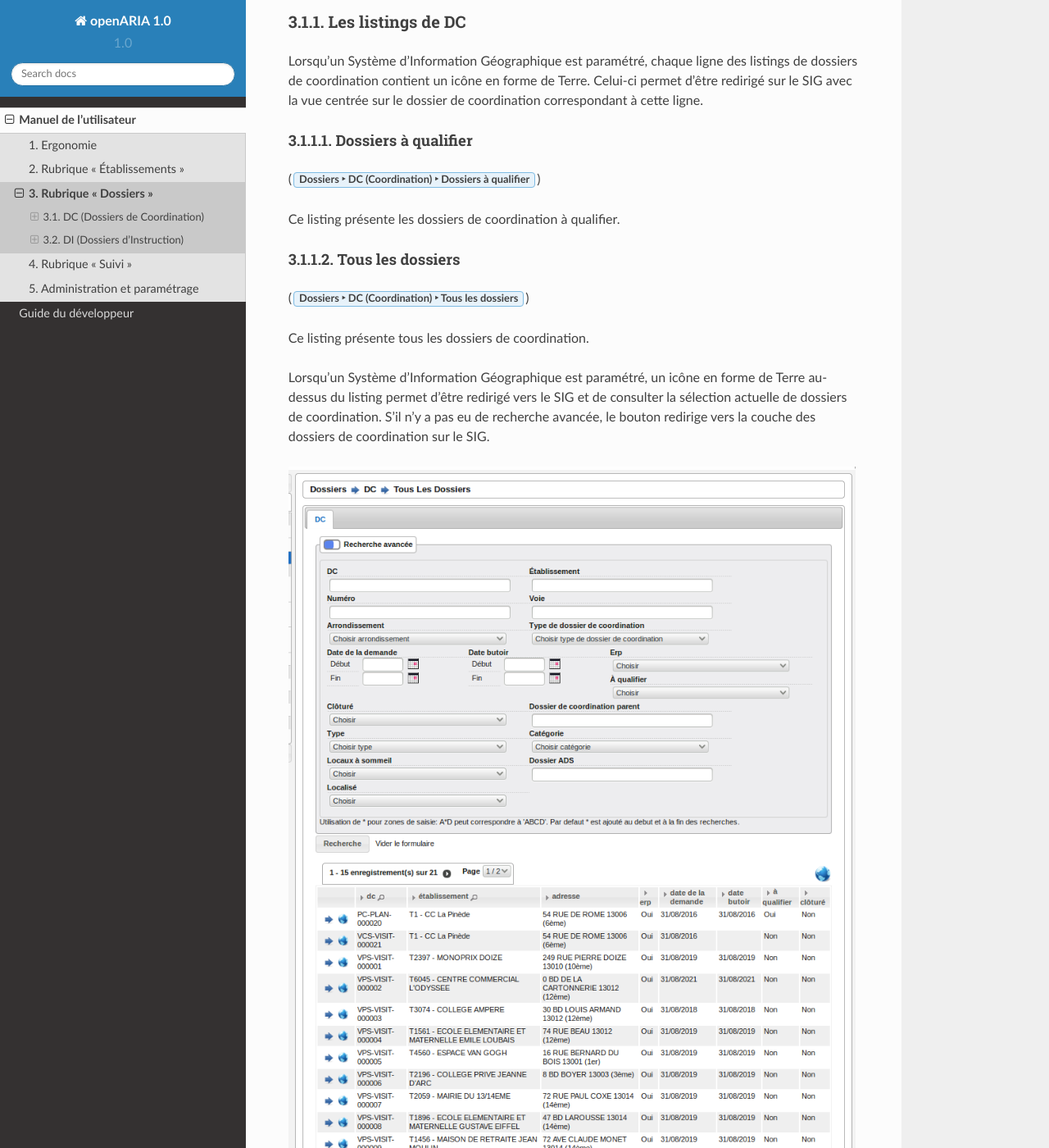
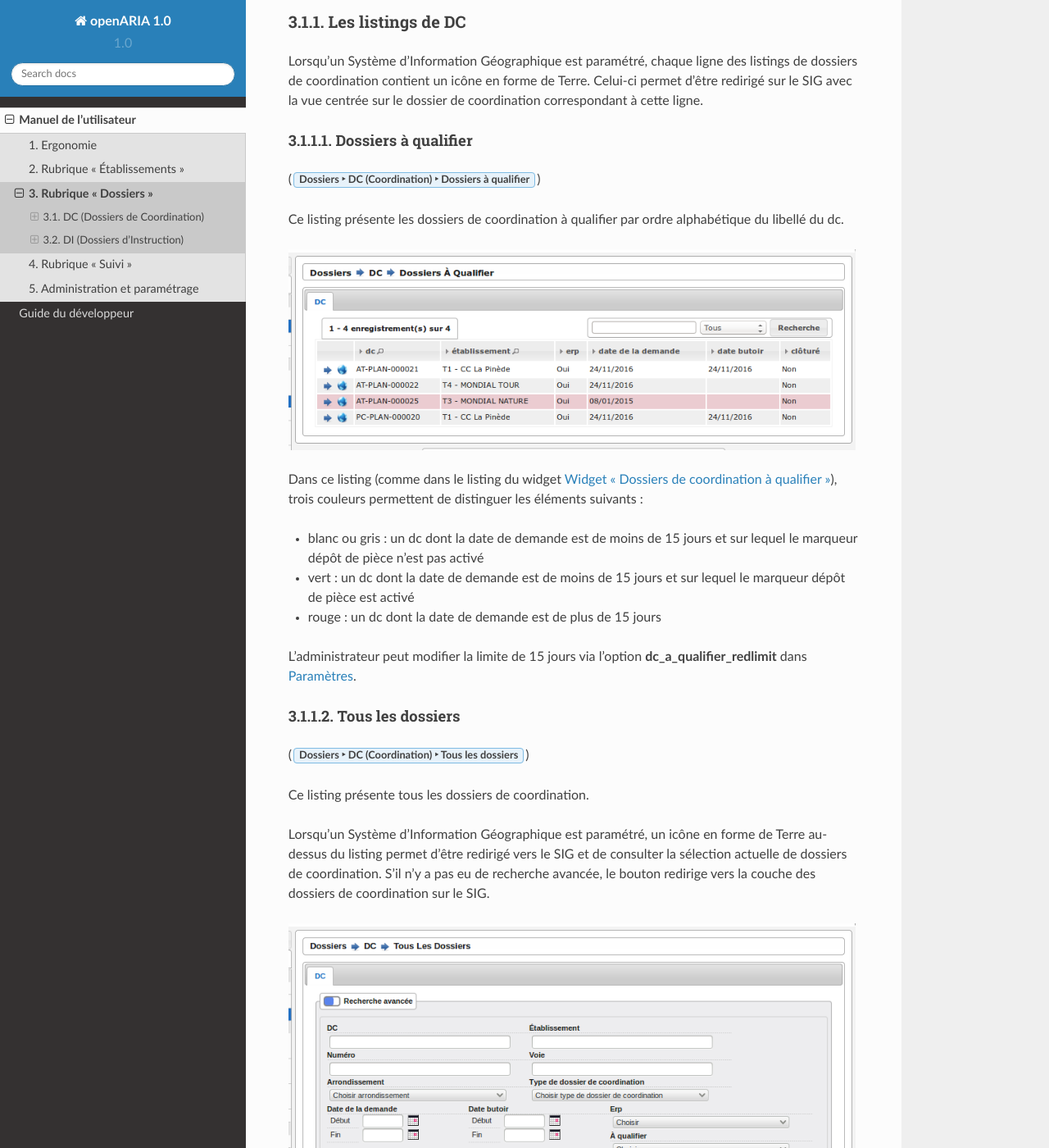
Before and after one commit to jcerini/openaria-documentation, a Sphinx documentation site: the page built from source/manuel_utilisateur/dossiers/index.rst, in a window 1280 px wide and 1400 px high, scrolled down 986 px. Shown: the whole window at 82% size. Built offline with Sphinx 7.4.7 and the Read the Docs theme 2.0.0, drawn with Linux system fonts in a browser that asks for light colours.

Commit message:
Ajoute la description du listing des dossiers à qualifier.

```diff
--- a/source/manuel_utilisateur/dossiers/index.rst
+++ b/source/manuel_utilisateur/dossiers/index.rst
@@ -25,12 +25,26 @@ Les listings de DC
 
 Lorsqu'un Système d'Information Géographique est paramétré, chaque ligne des listings de dossiers de coordination contient un icône en forme de Terre. Celui-ci permet d'être redirigé sur le SIG avec la vue centrée sur le dossier de coordination correspondant à cette ligne.
 
+
+.. _dossiers_dc_a_qualifier:
+
 Dossiers à qualifier
 ####################
 
 (:menuselection:`Dossiers --> DC (Coordination) --> Dossiers à qualifier`)
 
-Ce listing présente les dossiers de coordination à qualifier.
+Ce listing présente les dossiers de coordination à qualifier par ordre alphabétique du libellé du dc.
+
+.. image:: dossier_coordination_a_qualifier-listing.png
+
+Dans ce listing (comme dans le listing du widget :ref:`widget_dossier_coordination_a_qualifier`), trois couleurs permettent de distinguer les éléments suivants :
+
+- blanc ou gris : un dc dont la date de demande est de moins de 15 jours et sur lequel le marqueur dépôt de pièce n'est pas activé
+- vert : un dc dont la date de demande est de moins de 15 jours et sur lequel le marqueur dépôt de pièce est activé
+- rouge : un dc dont la date de demande est de plus de 15 jours
+
+L'administrateur peut modifier la limite de 15 jours via l'option **dc_a_qualifier_redlimit** dans :ref:`administration_parametre`.
+
 
 Tous les dossiers
 #################
@@ -93,6 +107,7 @@ Lorsqu'un Système d'Information Géographique est paramétré, les icônes en f
 - si le dossier de coordination a été géolocalisé, l'icône dans le champ "Géolocalisé" permet de visualiser le dossier sur le SIG.
 - si un établissement est lié au dossier, on peut le visualiser sur le SIG en cliquant sur l'icône à côté du nom de l'établissement.
 - si des références cadastrales ont été renseignées, l'icône dans le champ références cadastrales permet de visualiser ces parcelles sur le SIG.
+
 
 .. _dossiers_dc_geolocaliser:
 
--- a/source/manuel_utilisateur/ergonomie/index.rst
+++ b/source/manuel_utilisateur/ergonomie/index.rst
@@ -78,12 +78,15 @@ Widget "Documents entrants suivis"
 Ce widget permet de lister tous les documents entrants pour lesquels le suivi est activé. Les documents entrants sont triés par date butoir.
 
 
+.. _widget_dossier_coordination_a_qualifier:
+
 Widget "Dossiers de coordination à qualifier"
 #############################################
 
 .. image:: widget_dossier_coordination_a_qualifier.png
 
-Ce widget affiche les 5 plus anciens dossiers à qualifier, avec un lien permettant d'afficher tous les dossiers à qualifier.
+Ce widget affiche les 5 plus anciens dossiers à qualifier, avec un lien permettant d'afficher tous les dossiers à qualifier. (Voir le paragraphe :ref:`dossiers_dc_a_qualifier` pour plus d'informations)
+
 
 Widget "Dossiers de coordination à clôturer"
 ############################################
```
Also changed, not shown: source/guide_developpeur/web_services.rst (+17 -0 lines), source/manuel_utilisateur/administration_parametrage/index.rst (+9 -0 lines), source/manuel_utilisateur/dossiers/dossier_coordination_a_qualifier-listing.png (added), source/manuel_utilisateur/ergonomie/widget_dossier_coordination_a_qualifier.png.
